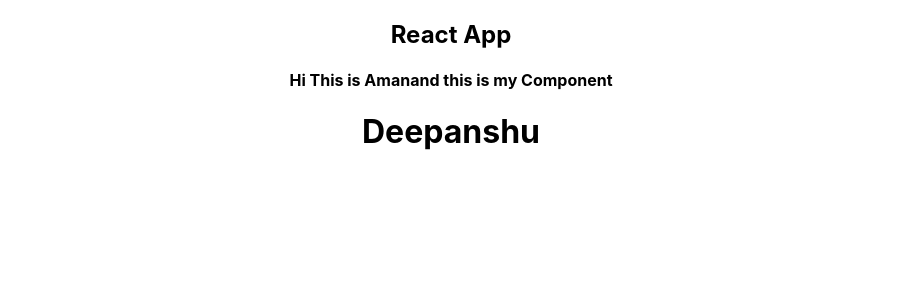
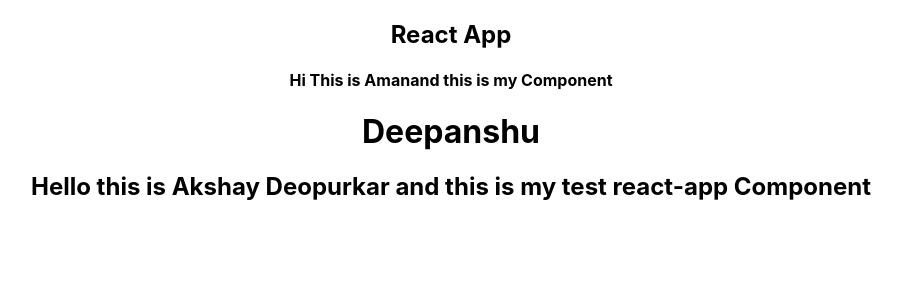
Before and after one commit to anantgehi/react-app, a React (Create React App) app: page / in a window 1280 px wide. Shown: the top 300 px of the page, without its empty margins (189-1091 px from the left). Built offline with nearby package versions, Linux system fonts and the light colour scheme.

Commit message:
AD: Component Added v1.2

```diff
--- a/package.json
+++ b/package.json
@@ -1,5 +1,5 @@
 {
-  "homepage": "http://anantgehi.github.io/react-app",
+  "homepage": "http://AkshayDeopurkar.github.io/react-app",
   "name": "react-app",
   "version": "0.1.0",
   "private": true,
--- a/src/App.js
+++ b/src/App.js
@@ -2,6 +2,7 @@ import logo from './logo.svg';
 import './App.css';
 import AmanComponent from './Components/Aman';
 import DeepanshuComponent  from './Components/Deepanshu';
+import ADComponent from './Components/ADComponent';
 
 function App() {
   return (
@@ -9,6 +10,7 @@ function App() {
 	  <h2>React App</h2>
       <AmanComponent/>
       <DeepanshuComponent/>
+      <ADComponent />
   </div>
   );
 }
--- /dev/null
+++ b/src/Components/ADComponent.js
@@ -0,0 +1,9 @@
+const ADComponent = () => {
+    return(
+        <div>
+            <h2>Hello this is Akshay Deopurkar and this is my test react-app Component</h2>
+        </div>
+    )
+}
+
+export default ADComponent;
```
